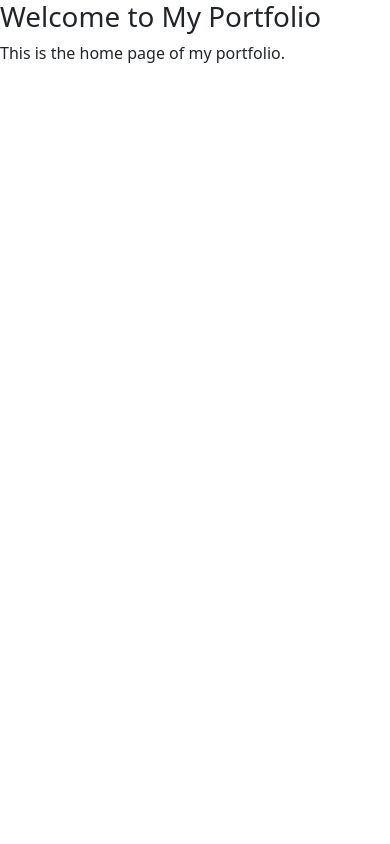
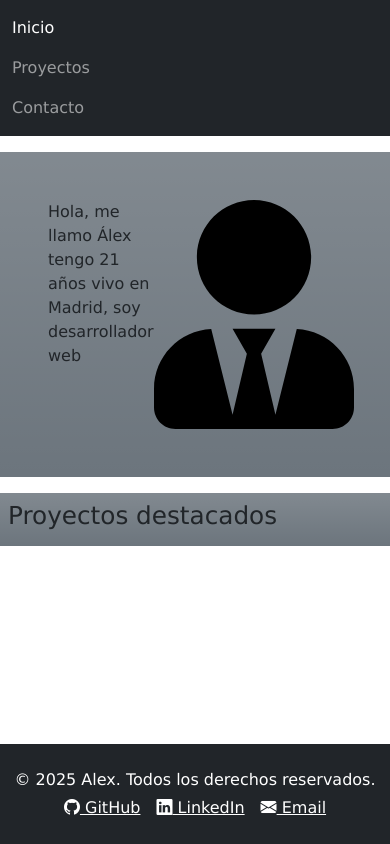
Before and after one commit to gonzaga24/mi-portfolio, a React (Vite) app in the folder alex-portfolio/: page / in a window 390 px wide. Built offline with nearby package versions, Linux system fonts and the light colour scheme; the HTML template or start-up script is replaced by a standard one.

Commit message:
Se ha implementado un diseño responsive, junto a los iconos que nos da bootstrap y se ha añadido una breve información sobre mi.

```diff
--- a/alex-portfolio/index.html
+++ b/alex-portfolio/index.html
@@ -4,6 +4,7 @@
     <meta charset="UTF-8" />
     <link rel="icon" href="./src/assets/icon-white.svg" />
     <meta name="viewport" content="width=device-width, initial-scale=1.0" />
+    <link rel="stylesheet" href="https://cdn.jsdelivr.net/npm/bootstrap-icons@1.10.5/font/bootstrap-icons.css">
     <title>Portfolio personal</title>
   </head>
   <body>
--- a/alex-portfolio/src/App.jsx
+++ b/alex-portfolio/src/App.jsx
@@ -1,20 +1,29 @@
-import { Routes, Route } from "react-router-dom";
+import { Routes, Route, useLocation } from "react-router-dom";
 import HomePage from "./pages/HomePage";
 import ContactPage from "./pages/ContactPage";
 import ProjectsPage from "./pages/ProjectsPage";
 import ErrorPage from "./pages/ErrorPage";
+import "./styles/style.css";
+import Footer from "./components/Footer";
+import Header from "./components/Header";
 
 function App() {
+  const location = useLocation();
+  const isError = location.pathname === '/' || location.pathname === '/projects' || location.pathname === '/contact';
+
   return (
-    <>
+    <div className="d-flex flex-column min-vh-100">
+      {isError && <Header />}
+      <main className="flex-grow-1">
         <Routes>
           <Route path="/" element={<HomePage />} />
           <Route path="/contact" element={<ContactPage />} />
           <Route path="/projects" element={<ProjectsPage />} />
-
           <Route path="*" element={<ErrorPage/>} />
         </Routes>
-    </>
+      </main>
+      {isError && <Footer />}
+    </div>
   )
 }
 
--- a/alex-portfolio/src/components/Footer.jsx
+++ b/alex-portfolio/src/components/Footer.jsx
@@ -1,9 +1,22 @@
 function Footer() {
   return (
-    <div>
-
-    </div>
-  )
+    <footer className="bg-dark text-white py-4 mt-auto">
+      <div className="container text-center">
+        <p className="mb-1">© {new Date().getFullYear()} Alex. Todos los derechos reservados.</p>
+        <div className="d-flex justify-content-center gap-3">
+          <a href="https://github.com/gonzaga24" target="_blank" rel="noopener noreferrer" className="text-white">
+            <i className="bi bi-github"></i> GitHub
+          </a>
+          <a href="https://www.linkedin.com/in/alex-josue-gonzaga-tinitana-867a17367" target="_blank" rel="noopener noreferrer" className="text-white">
+            <i className="bi bi-linkedin"></i> LinkedIn
+          </a>
+          <a href="mailto:alexgonzaga1004@gmail.com" target="_blank" className="text-white">
+            <i className="bi bi-envelope-fill"></i> Email
+          </a>
+        </div>
+      </div>
+    </footer>
+  );
 }
 
-export default Footer
+export default Footer;
--- a/alex-portfolio/src/components/Header.jsx
+++ b/alex-portfolio/src/components/Header.jsx
@@ -1,11 +1,25 @@
-import { Link } from "react-router-dom"
+import { NavLink } from 'react-router-dom';
 
 function Header() {
   return (
-    <nav>
-      <Link to={"/"} >Home</Link>
+    <nav className="navbar navbar-expand-lg navbar-dark bg-dark">
+      <div className="container">
+        <div className="navbar-collapse" id="navbarNav">
+          <ul className="navbar-nav">
+            <li className="nav-item">
+              <NavLink to="/" className="nav-link" end>Inicio</NavLink>
+            </li>
+            <li className="nav-item">
+              <NavLink to="/projects" className="nav-link">Proyectos</NavLink>
+            </li>
+            <li className="nav-item">
+              <NavLink to="/contact" className="nav-link">Contacto</NavLink>
+            </li>
+          </ul>
+        </div>
+      </div>
     </nav>
-  )
+  );
 }
 
-export default Header
+export default Header;
--- /dev/null
+++ b/alex-portfolio/src/components/ProjectCard.jsx
@@ -0,0 +1,9 @@
+function ProjectCard() {
+  return (
+    <div className="container w-200 bg-light">
+
+    </div>
+  )
+}
+
+export default ProjectCard;
--- a/alex-portfolio/src/pages/ErrorPage.jsx
+++ b/alex-portfolio/src/pages/ErrorPage.jsx
@@ -1,8 +1,13 @@
+import { Link } from 'react-router-dom';
+
 function ErrorPage() {
   return (
-    <div>
-      <h1>Error 404</h1>
-      <p>Page not found.</p>
+    <div className="d-flex flex-column justify-content-center align-items-center text-center" style={{ minHeight: '100vh' }}>
+      <h1 className="display-1 text-danger">404</h1>
+      <p className="lead">Oops... La página que buscas no existe.</p>
+      <Link to="/" className="btn btn-primary mt-3">
+        Volver al inicio
+      </Link>
     </div>
   );
 }
--- a/alex-portfolio/src/pages/HomePage.jsx
+++ b/alex-portfolio/src/pages/HomePage.jsx
@@ -1,8 +1,23 @@
+import foto from "../assets/user.svg";
+import CV_Alex from "../assets/CV_Alex_Gonzaga.pdf";
+import ProjectCard from "../components/ProjectCard";
+
 function HomePage() {
   return (
-    <section>
-      <h1>Welcome to My Portfolio</h1>
-      <p>This is the home page of my portfolio.</p>
+    <section className="mt-3">
+        <section className="sobreMi container d-flex justify-content-between bg-secondary bg-gradient p-5">
+            <p className="texto">Hola, me llamo Álex tengo {new Date().getFullYear() - 2004} años vivo en Madrid, soy desarrollador web</p>
+            <img className="foto" src={foto} alt="foto de alex" width={200} />
+        </section>
+        <section className="proyectoDestacados container d-grid bg-secondary bg-gradient mt-3 p-2">
+            <h2>Proyectos destacados</h2>
+            <div className="container d-flex justify-content-around">
+              <ProjectCard></ProjectCard>
+              <ProjectCard></ProjectCard>
+              <ProjectCard></ProjectCard>
+              <ProjectCard></ProjectCard>
+            </div>
+        </section>
     </section>
   );
 
--- a/alex-portfolio/src/styles/style.css
+++ b/alex-portfolio/src/styles/style.css
@@ -0,0 +1,3 @@
+* {
+    font-family: Verdana, Geneva, Tahoma, sans-serif;
+}
```
Also changed, not shown: alex-portfolio/src/components/Project.jsx (deleted, +0 -9 lines), alex-portfolio/src/assets/user.svg (added), 1 other file (tests, documents, lock files or other folders). Lines whose indentation alone changed are shown as unchanged.
